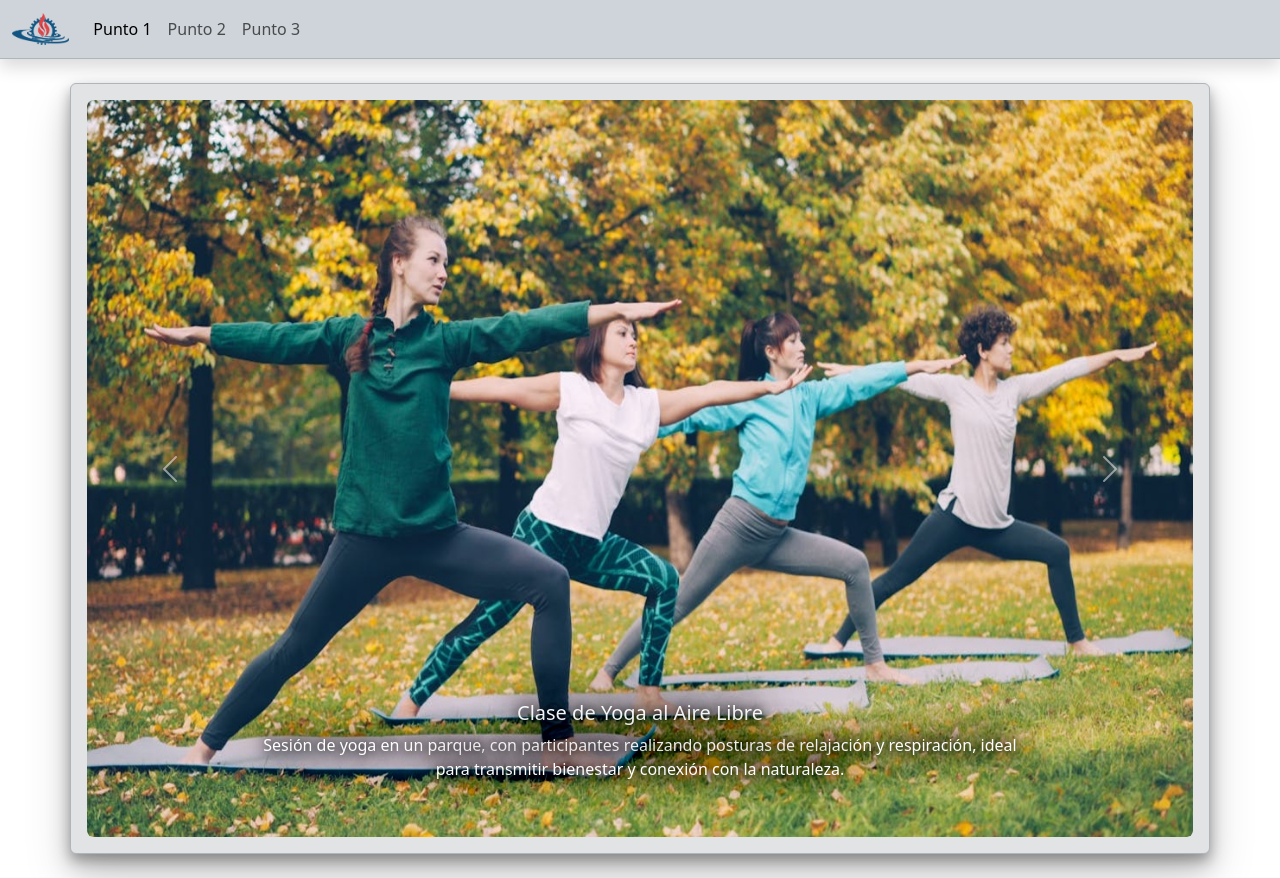
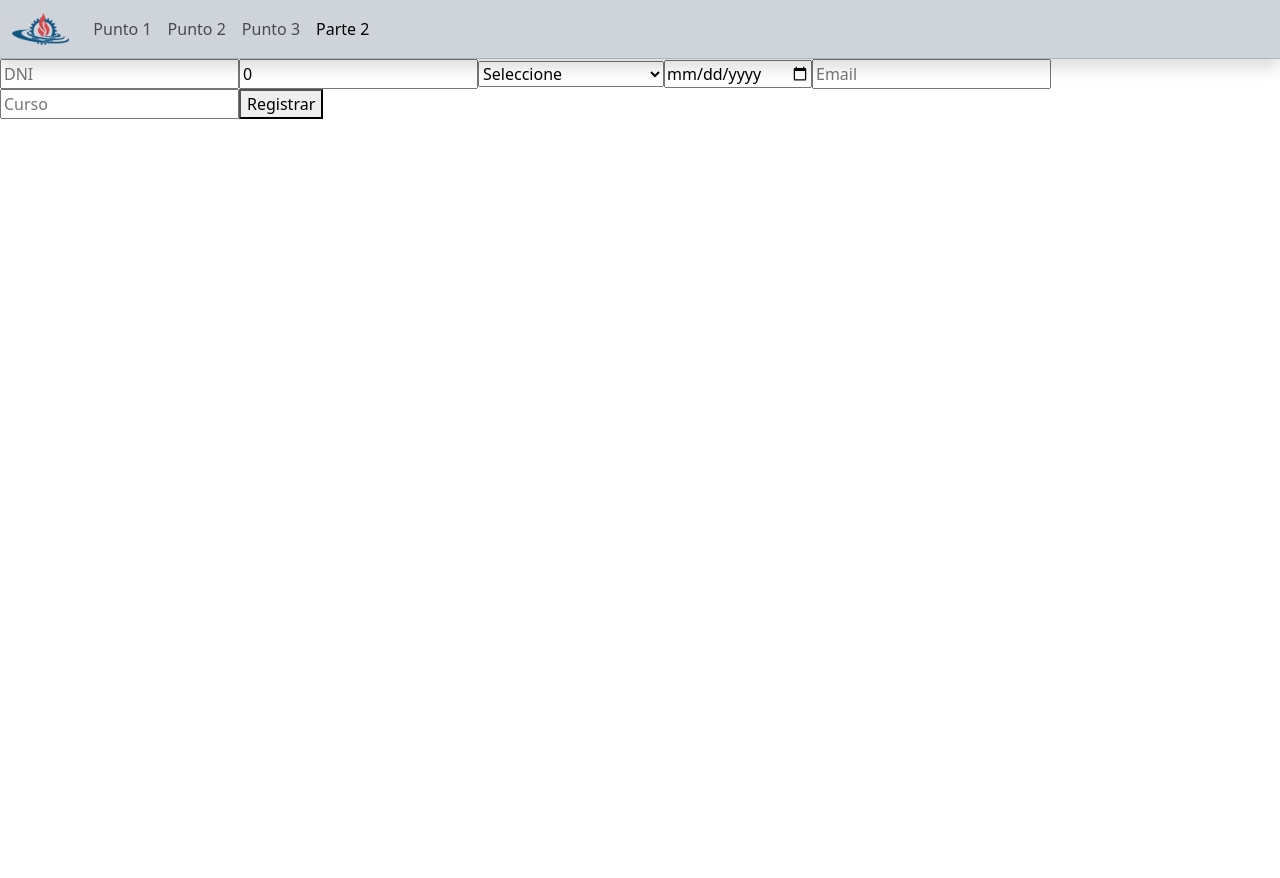
Before and after one commit to MintBlue06/angular-unju-practica, an Angular app: page /parte2 in a window 1280 px wide. Before the commit this address led to /punto1. After the commit the page ends 800 px from the top, so only its background shows below. Built offline with nearby package versions, Linux system fonts and the light colour scheme.

Commit message:
fix: arreglo de CalcularTotal y agregar al nav-var la parte 2

```diff
--- a/src/app/app.routes.ts
+++ b/src/app/app.routes.ts
@@ -2,11 +2,13 @@ import { Routes } from '@angular/router';
 import { Punto1 } from './components/punto1/punto1';
 import { Punto2Component } from './components/punto2/punto2.component';
 import { Punto3 } from './components/punto3/punto3';
+import { Parte2 } from './components/parte2/parte2';
 
 export const routes: Routes = [
   { path: 'punto1', component: Punto1 },
   { path: 'punto2', component: Punto2Component },
   { path: 'punto3', component: Punto3 },
+  { path: 'parte2', component: Parte2},
   { path: '', redirectTo: 'punto1', pathMatch: 'full' },
   { path: '**', redirectTo: 'punto1', pathMatch: 'full' },
 ];
--- a/src/app/components/parte2/parte2.ts
+++ b/src/app/components/parte2/parte2.ts
@@ -24,15 +24,16 @@ export class Parte2 {
 
   // Cálculo del total con descuentos
   calcularTotal() {
-      const { precio, categoriaAlumno } = this.inscripcion;
+  const precio = Number(this.inscripcion.precio);
+  const categoriaAlumno = Number(this.inscripcion.categoriaAlumno);
 
   if (precio > 0 && categoriaAlumno > 0) {
     if (categoriaAlumno === 1) {
-          this.inscripcion.total = precio * 0.65; // 35% descuento
+      this.inscripcion.total = precio * 0.65;
     } else if (categoriaAlumno === 2) {
-          this.inscripcion.total = precio * 0.5; // 50% descuento
+      this.inscripcion.total = precio * 0.5;
     } else {
-          this.inscripcion.total = precio; // sin descuento
+      this.inscripcion.total = precio;
     }
   } else {
     this.inscripcion.total = 0;
--- a/src/app/layout/navbar/navbar.html
+++ b/src/app/layout/navbar/navbar.html
@@ -12,6 +12,7 @@
         <a class="nav-link" routerLink="/punto1" routerLinkActive="active">Punto 1</a>
         <a class="nav-link" routerLink="/punto2" routerLinkActive="active">Punto 2</a>
         <a class="nav-link" routerLink="/punto3" routerLinkActive="active">Punto 3</a>
+        <a class="nav-link" routerLink="/parte2" routerLinkActive="active">Parte 2</a>
       </div>
     </div>
   </div>
```
Lines whose indentation alone changed are shown as unchanged.
